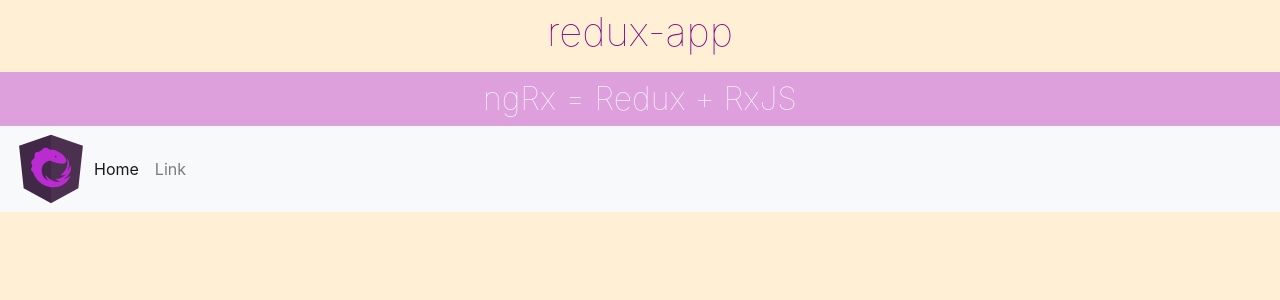
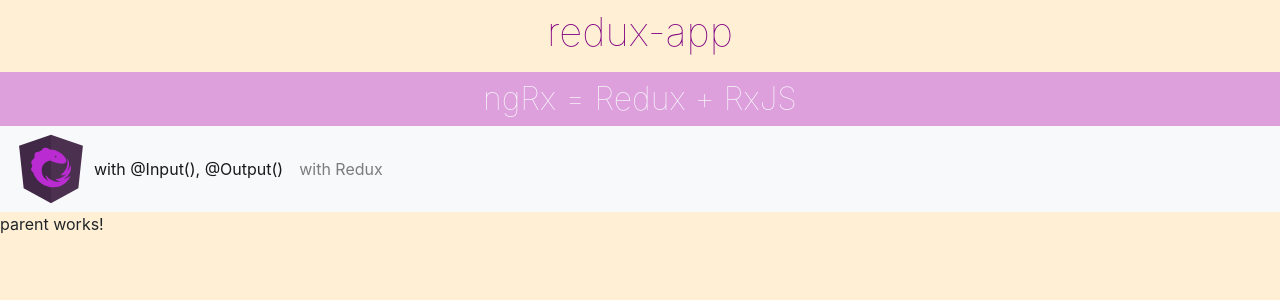
Before and after one commit to isaacBejarano/redux-app, an Angular app: page / in a window 1280 px wide. Shown: the top 300 px of the page. Built offline with nearby package versions, Linux system fonts and the light colour scheme.

Commit message:
added router links: normal vs redux

```diff
--- a/src/app/app-routing.module.ts
+++ b/src/app/app-routing.module.ts
@@ -1,10 +1,21 @@
 import { NgModule } from '@angular/core';
 import { Routes, RouterModule } from '@angular/router';
+import { ParentComponent } from './counter/parent/parent.component';
+import { ReduxComponent } from './redux/redux.component';
 
-const routes: Routes = [];
+const routes: Routes = [
+  {
+    path: '',
+    component: ParentComponent,
+  },
+  {
+    path: 'redux',
+    component: ReduxComponent,
+  },
+];
 
 @NgModule({
   imports: [RouterModule.forRoot(routes)],
-  exports: [RouterModule]
+  exports: [RouterModule],
 })
-export class AppRoutingModule { }
+export class AppRoutingModule {}
--- a/src/app/app.component.html
+++ b/src/app/app.component.html
@@ -23,12 +23,12 @@
   <div class="navbar-collapse collapse" id="navbarSupportedContent">
     <ul class="navbar-nav mr-auto">
       <li class="nav-item active">
-        <a class="nav-link" href="#"
-          >Home <span class="sr-only">(current)</span></a
+        <a class="nav-link" routerLink='/'
+          >with @Input(), @Output() <span class="sr-only">(current)</span></a
         >
       </li>
       <li class="nav-item">
-        <a class="nav-link" href="#">Link</a>
+        <a class="nav-link" routerLink='/redux'>with Redux</a>
       </li>
       <!-- <li class="nav-item">
         <a class="nav-link disabled" href="#">Disabled</a>
--- /dev/null
+++ b/src/app/counter/grandchild/grandchild.component.html
@@ -0,0 +1 @@
+<p>grandchild works!</p>
--- /dev/null
+++ b/src/app/counter/grandchild/grandchild.component.ts
@@ -0,0 +1,15 @@
+import { Component, OnInit } from '@angular/core';
+
+@Component({
+  selector: 'app-grandchild',
+  templateUrl: './grandchild.component.html',
+  styleUrls: ['./grandchild.component.scss']
+})
+export class GrandchildComponent implements OnInit {
+
+  constructor() { }
+
+  ngOnInit(): void {
+  }
+
+}
--- /dev/null
+++ b/src/app/counter/parent/parent.component.html
@@ -0,0 +1 @@
+<p>parent works!</p>
--- /dev/null
+++ b/src/app/counter/parent/parent.component.ts
@@ -0,0 +1,15 @@
+import { Component, OnInit } from '@angular/core';
+
+@Component({
+  selector: 'app-parent',
+  templateUrl: './parent.component.html',
+  styleUrls: ['./parent.component.scss']
+})
+export class ParentComponent implements OnInit {
+
+  constructor() { }
+
+  ngOnInit(): void {
+  }
+
+}
--- /dev/null
+++ b/src/app/redux/redux.component.html
@@ -0,0 +1 @@
+<p>redux works!</p>
--- /dev/null
+++ b/src/app/redux/redux.component.ts
@@ -0,0 +1,15 @@
+import { Component, OnInit } from '@angular/core';
+
+@Component({
+  selector: 'app-redux',
+  templateUrl: './redux.component.html',
+  styleUrls: ['./redux.component.scss']
+})
+export class ReduxComponent implements OnInit {
+
+  constructor() { }
+
+  ngOnInit(): void {
+  }
+
+}
```
Also changed, not shown: src/app/app.module.ts (+7 -1 lines), src/app/counter/grandchild/grandchild.component.scss (added), src/app/counter/parent/parent.component.scss (added), src/app/redux/redux.component.scss (added), 1 other file (tests, documents, lock files or other folders).
